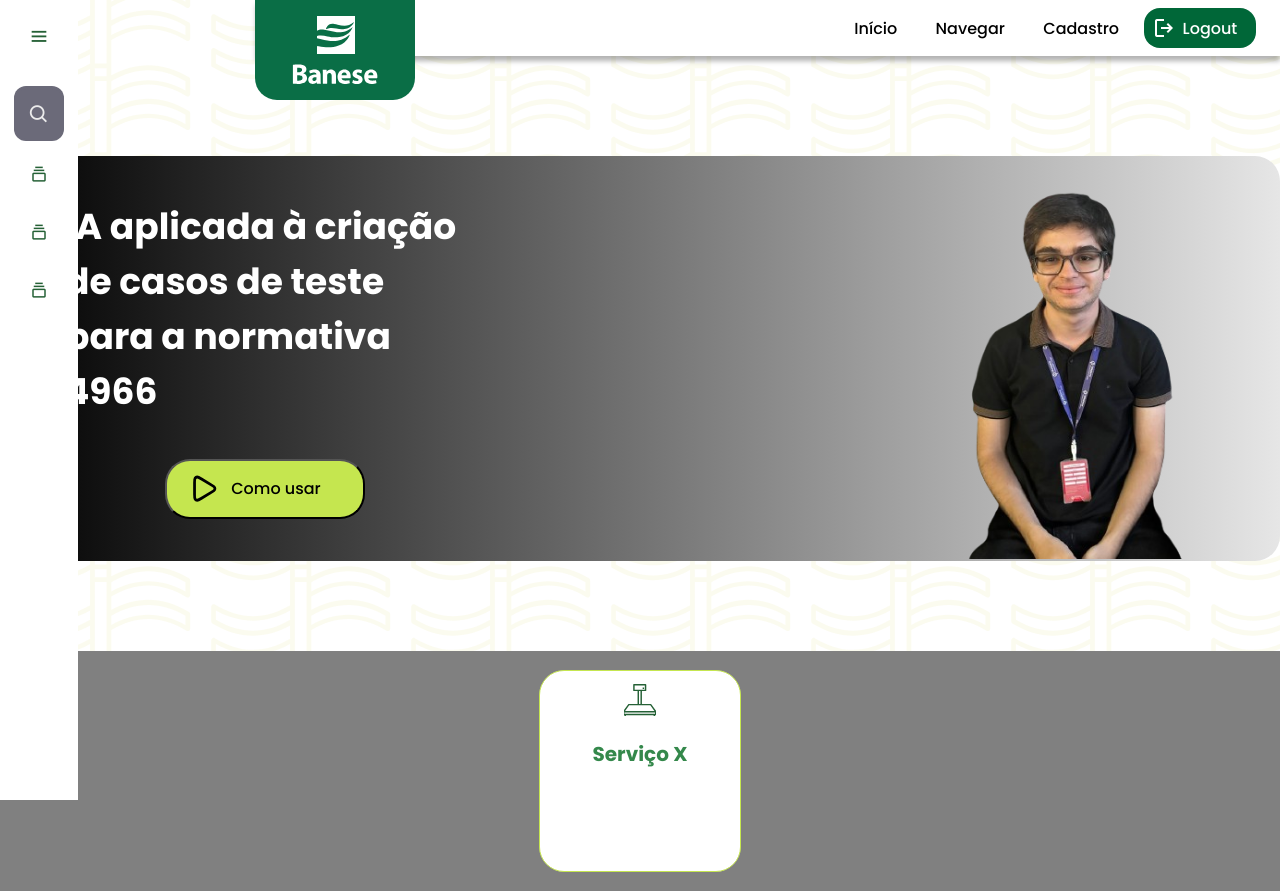
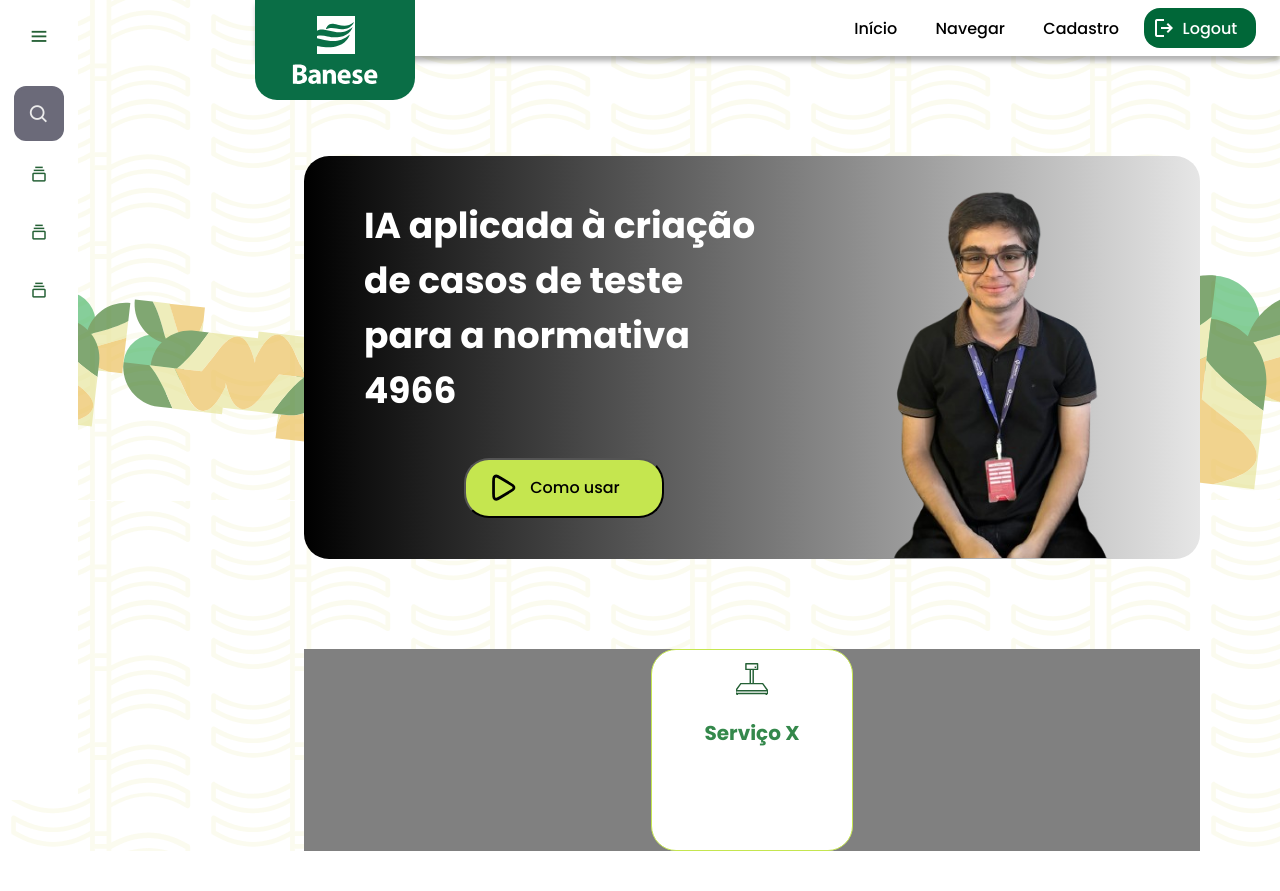
Before and after one commit to JulioRaf4/banese-4966, a Django app: page / in a window 1280 px wide. After the commit the page ends 851 px from the top, so only its background shows below. Run offline with Django 3.2, Linux system fonts and the light colour scheme.

Commit message:
corrige banner

```diff
--- a/app/static/css/home.css
+++ b/app/static/css/home.css
@@ -8,17 +8,23 @@
     color: #fff;
     font-size: 24px;
     display: flex;
-    justify-content: space-around;
+    justify-content: space-between;
     align-items: center;
     justify-items: center;
-    width: 1280px;
-    height: 405px;
+    /* width: 1280px; */
+    /* height: 405px; */
+    min-width: 70vw;
+    min-height: 40vh;
+    /* max-width: fit-content; */
+    max-height: 25.2rem;
     background-image: linear-gradient(to right, #000000, #e6e6e6);
     margin: auto;
+    margin-left: 19rem;
+    margin-right: 12rem;
     position: relative;
     z-index: 1;
     border-radius: 25px;
-    gap: 400px;
+    gap: initial;
 }
 
 .banner-esq {
@@ -62,11 +68,13 @@
 }
 
 .home-carrossel {
-    margin: auto;
+    min-width: 70vw;
+    min-height: 24vh;
+    margin-bottom: auto;
     margin-top: 90px;
-    width: 1280px;
+    margin-left: 19rem;
+    margin-right: 12rem;
     background-color: gray;
-    min-height: 240px;
     box-sizing: border-box;
     display: flex;
     align-items: center;
```
